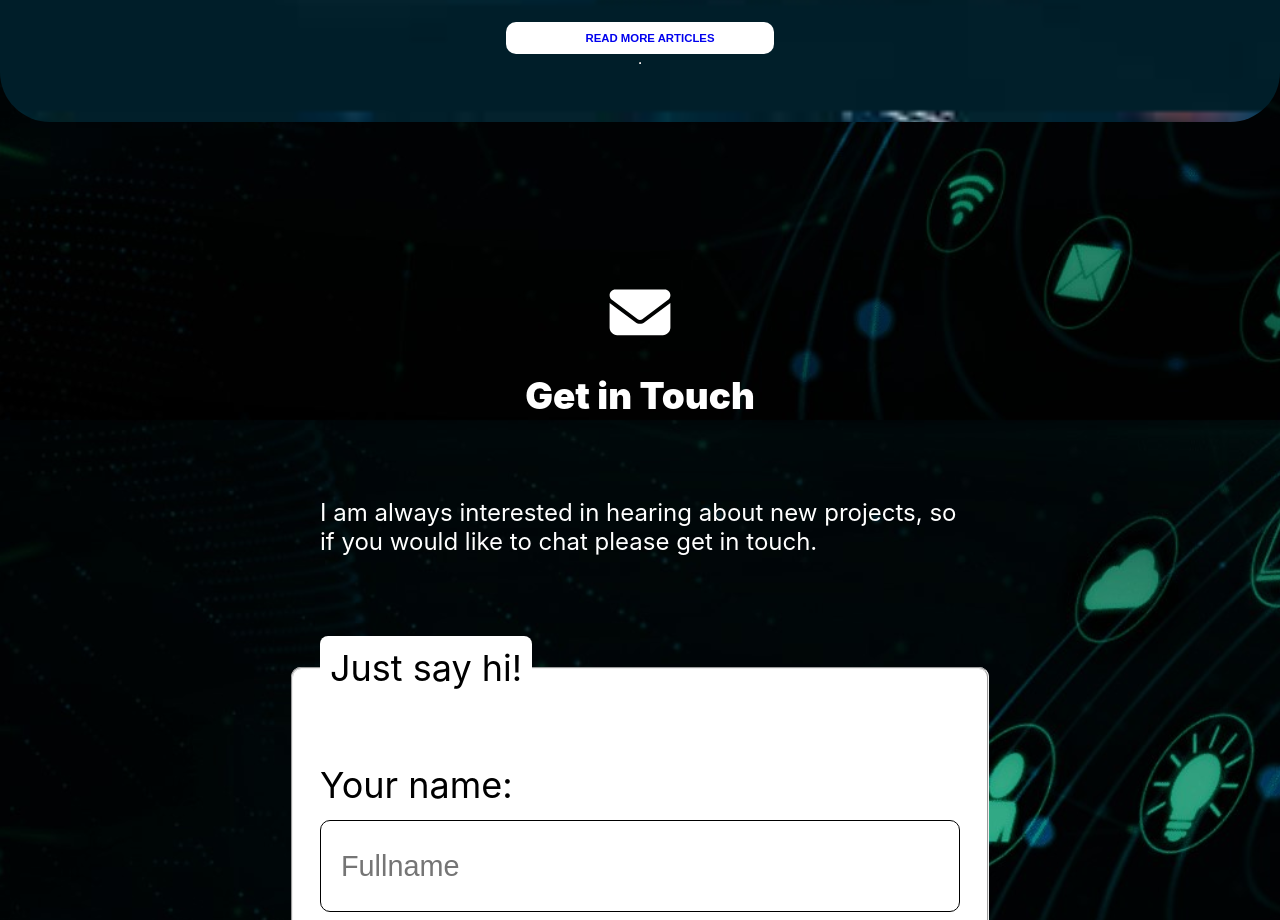
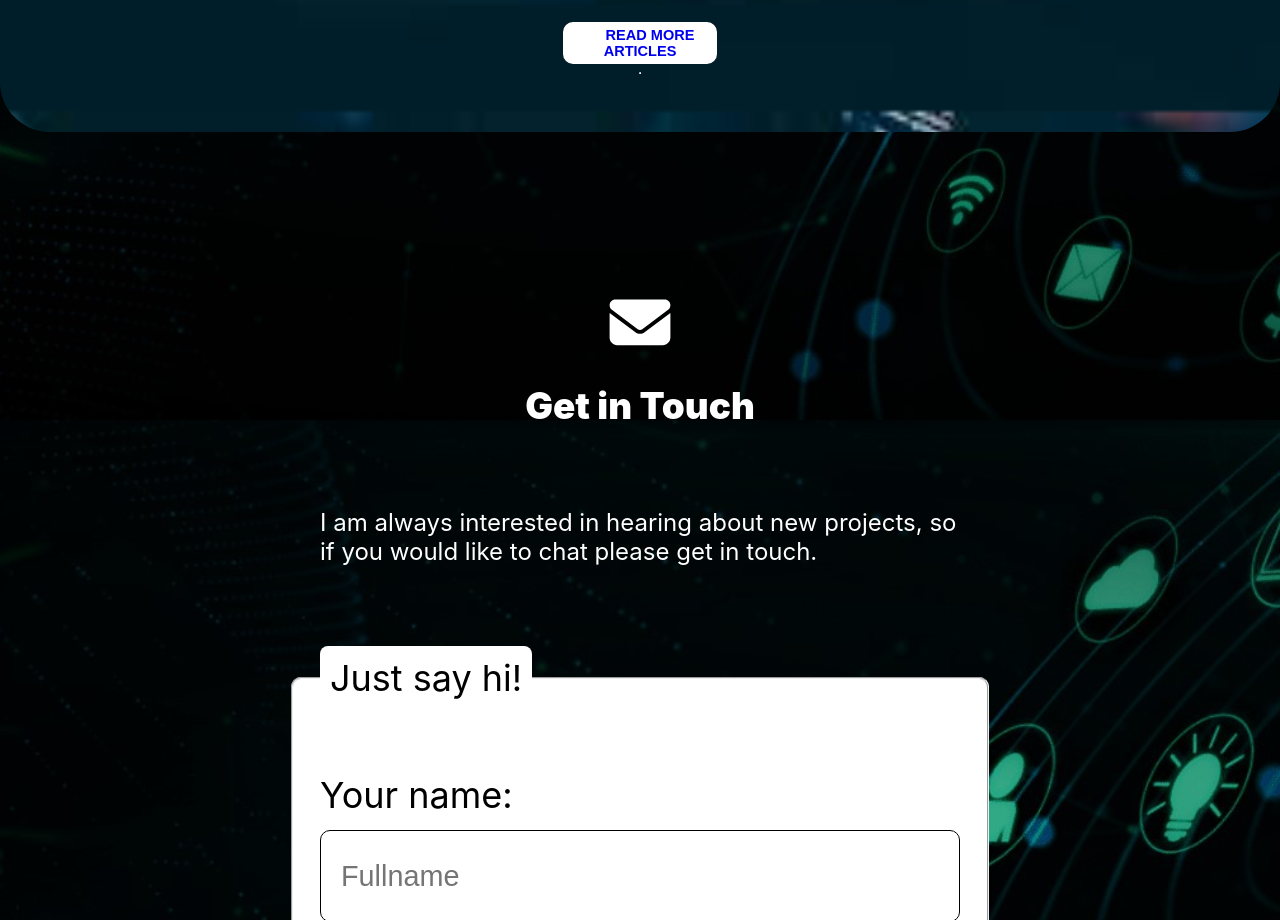
Before and after one commit to blase147/my_portfolio, a React (Create React App) app: page / in a window 1280 px wide. Shown: the part 4380-5300 px from the top of the page. Built offline with nearby package versions, Linux system fonts and the light colour scheme.

Commit message:
update desktop responsiveness

```diff
--- a/src/components/about-me/aboutMe.scss
+++ b/src/components/about-me/aboutMe.scss
@@ -591,11 +591,11 @@
       .readmore {
         background-color: #fff;
         color: rgb(0, 0, 0);
-        width: 35%;
+        width: 20%;
         border-radius: 10px;
         margin: auto;
-        font-size: 0.71em;
-        padding: 10px;
+        font-size: 0.91em;
+        padding: 5px;
         margin-top: 50px;
         font-weight: 900;
         text-align: center;
```
